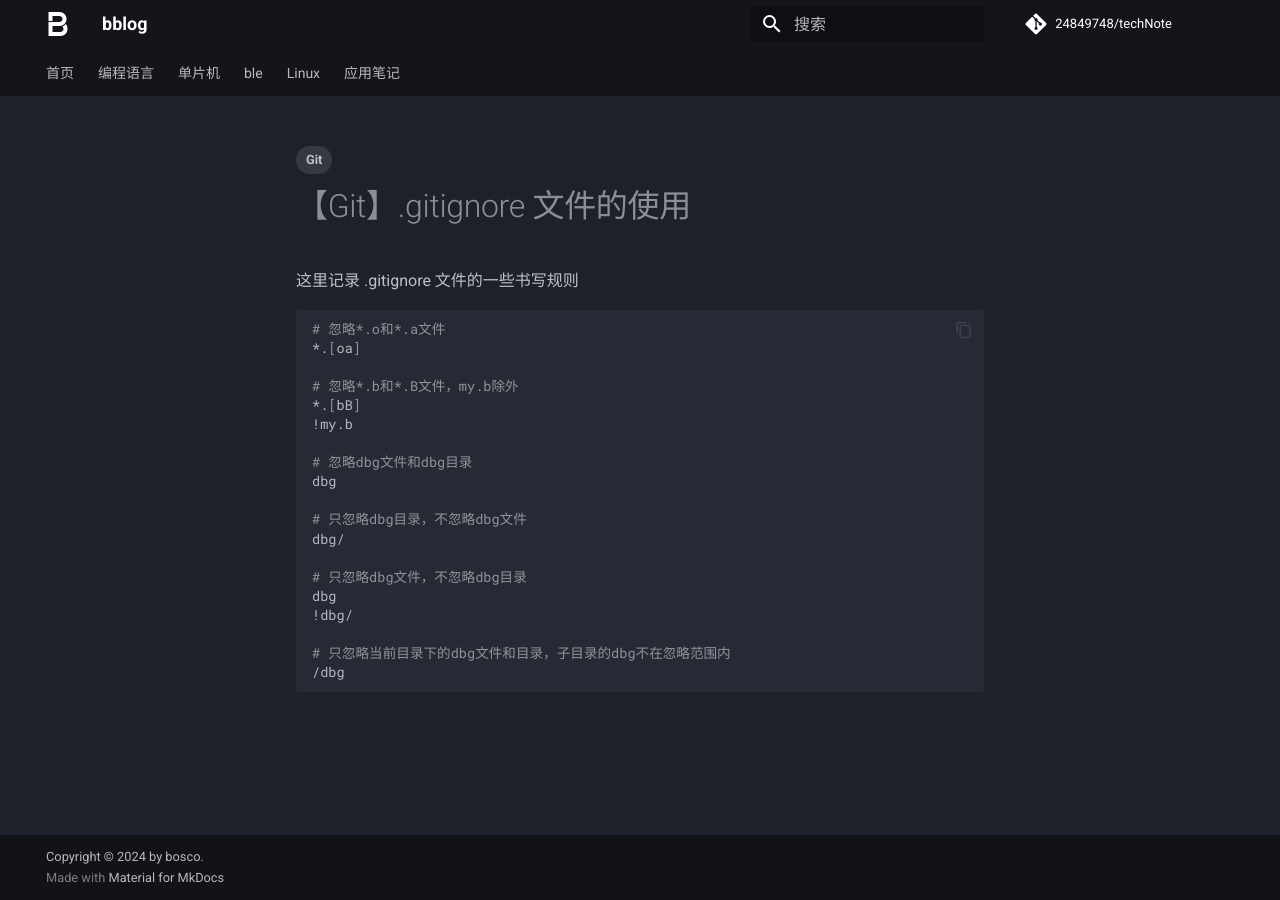
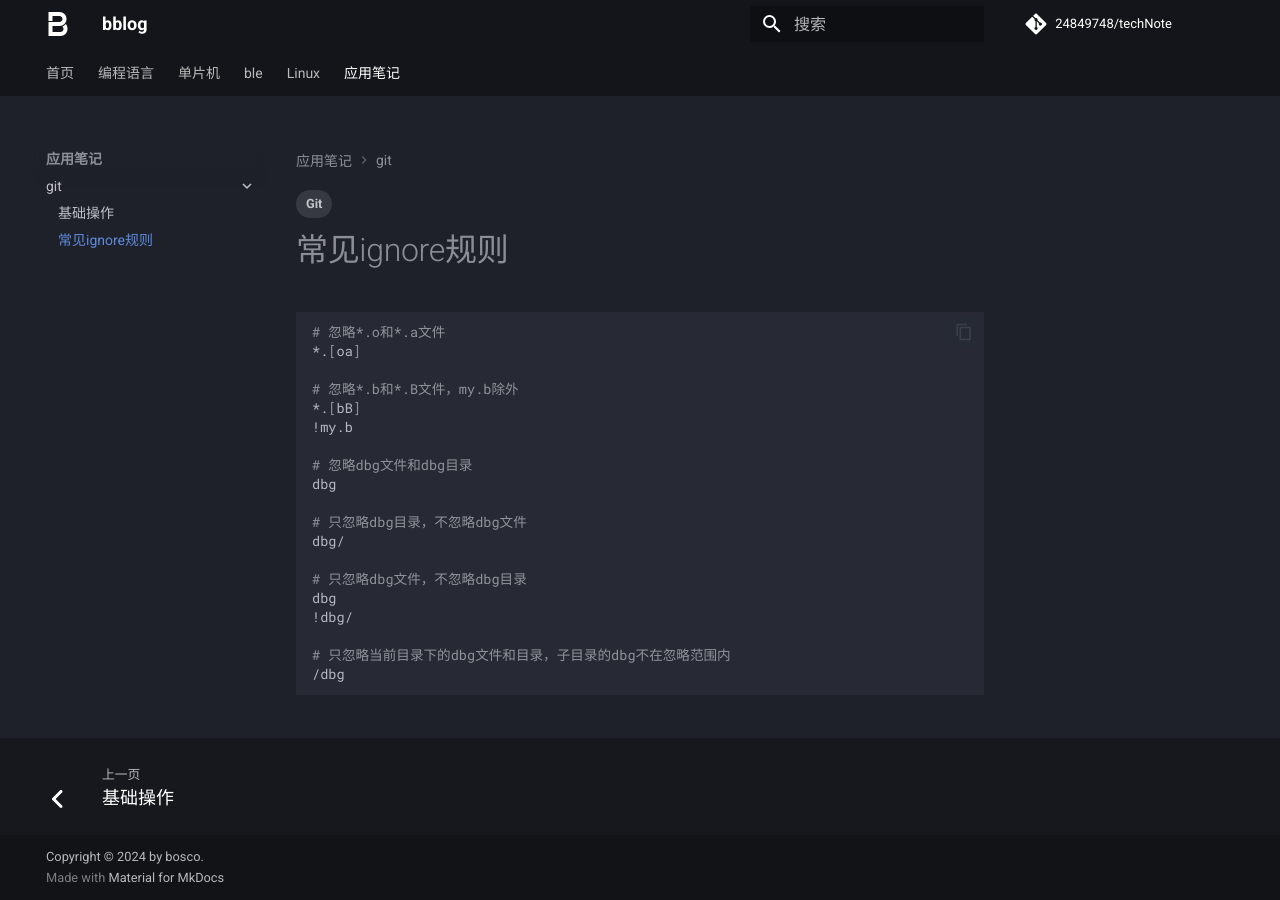
Before and after one commit to 24849748/techNote, an MkDocs documentation site: the page built from docs/git/gitignore书写规则.md, in a window 1280 px wide. Built offline with MkDocs 1.6.1 and Material for MkDocs 9.7.7, drawn with Linux system fonts in a browser that asks for light colours; comment, search, counter and statistics services are not loaded; some of the changed lines change nothing that is shown.

Commit message:
add: 更新文档

````diff
--- a/docs/git/Git ignore文件的使用.md
+++ b/docs/git/gitignore书写规则.md
@@ -6,8 +6,6 @@
 tags:
   - Git
 ---
-
-这里记录 .gitignore 文件的一些书写规则
 
 ```bash
 # 忽略*.o和*.a文件
--- a/mkdocs.yml
+++ b/mkdocs.yml
@@ -16,10 +16,18 @@
       - 基础概念: ble/BLE基础概念.md
   - Linux:
       - 进程: linux/D1-进程.md
+      - 信号: linux/D2-信号.md
+      - 管道: linux/D3-管道.md
+      - 消息队列: linux/D4-消息队列.md
+      - 共享内存: linux/D5-共享内存.md
+      - 线程: linux/D6-线程.md
+      - POSIX信号量: linux/D7-POSIX信号量.md
+      - POSIX互斥锁: linux/D8-POSIX互斥锁.md
   - 应用笔记:
     - git:
         - 基础操作: git/Git 基础操作.md
-        - 使用笔记: git/Git 使用笔记.md
+        # - 使用笔记: git/Git 使用笔记.md
+        - 常见ignore规则: git/gitignore书写规则.md
 
 
 # 站点信息
````
